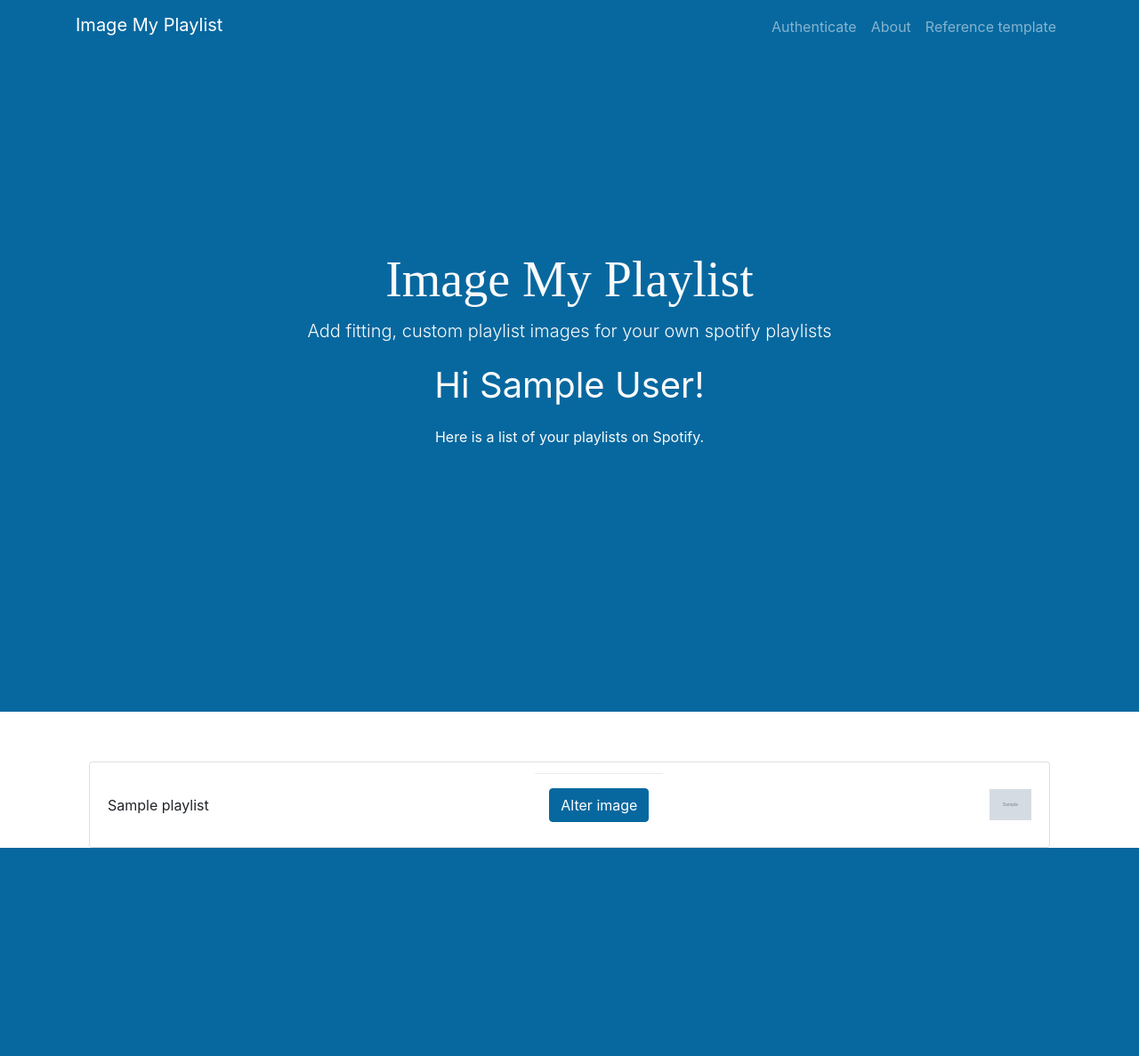
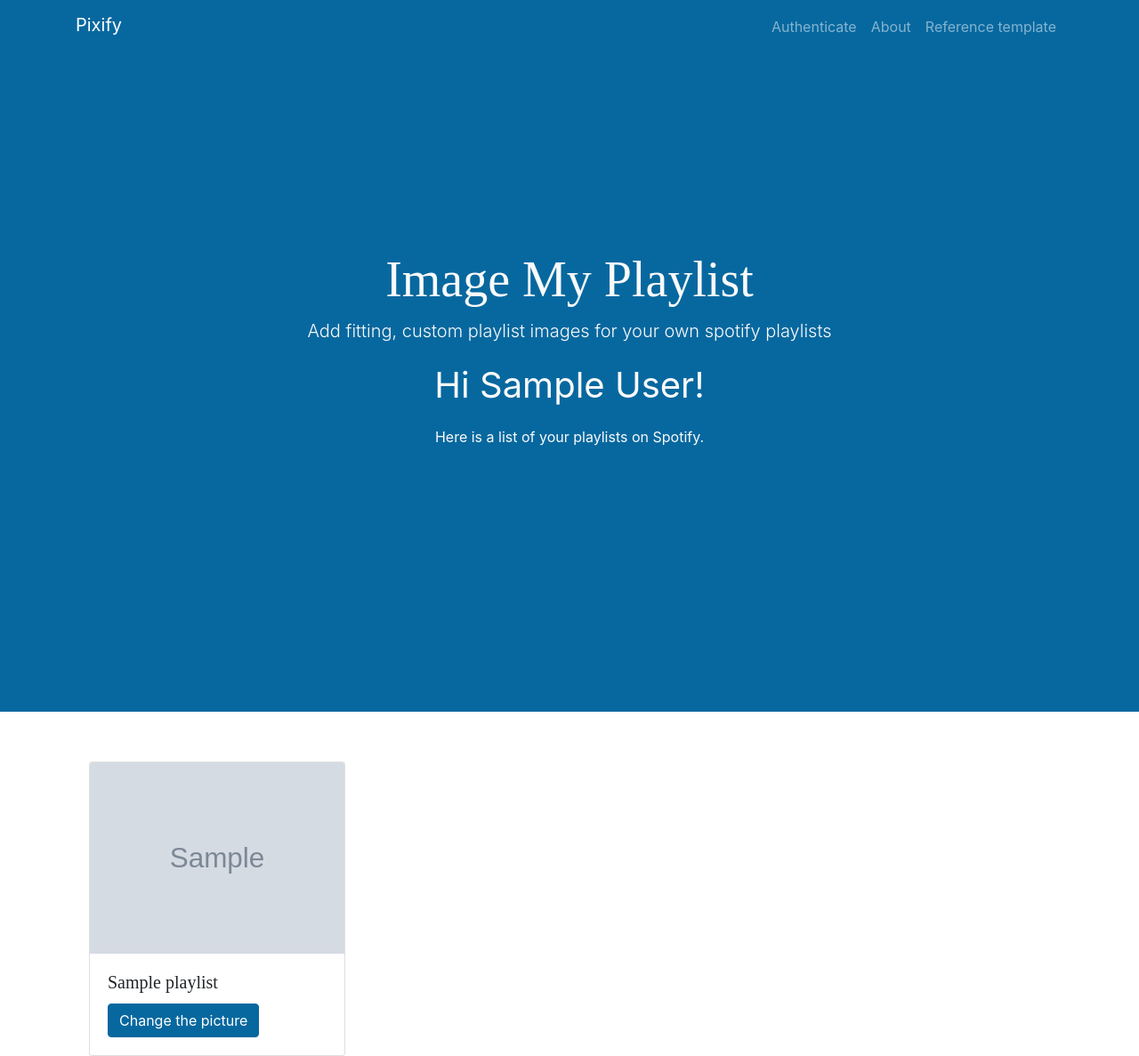
Before and after one commit to woutkonings/imagemyplaylist, a Flask app: template flaskr/templates/playlists.html in a window 1280 px wide. Shown: the whole page at 89% size. Before the commit the page ends 953 px from the top, so only its background shows below. Run offline with Flask 2, Linux system fonts and the light colour scheme; the template is opened without the code that fills it: most values are stand-ins (such as "Sample title", 1, 10 or a date in 2020); grey boxes marked "Sample" are stand-in pictures; some libraries are stand-ins or nearby versions; some web fonts are replaced.

Commit message:
better look and servers all playlists of user

```diff
--- a/flaskr/__init__.py
+++ b/flaskr/__init__.py
@@ -62,7 +62,7 @@ def create_app(test_config=None):
         if session.get('user_token') is None: #check if authentication already done
             return redirect('/spotify/auth')
         else:
-            playlists = sp.getUserPlaylists(session['user_token'])['items']
+            playlists = sp.getUserPlaylists(session['user_token'])
 
         return render_template('playlists.html',
                                    user_display_name=session['user_info']['display_name'],
--- a/flaskr/config.py
+++ b/flaskr/config.py
@@ -21,7 +21,7 @@ class Config():
     CALLBACK_URL_LOCAL = "http://192.168.1.108:2604"
     PATH = "spotify/callback/"
     #Add needed scope from spotify user
-    SCOPE = "playlist-modify-private playlist-modify-public user-library-modify user-read-private user-follow-read ugc-image-upload"
+    SCOPE = "playlist-modify-private playlist-modify-public user-library-modify user-read-private user-follow-read ugc-image-upload playlist-read-private playlist-read-collaborative"
     #token_data will hold authentication header with access code, the allowed scopes, and the refresh countdown
 
 
--- a/flaskr/templates/base.html
+++ b/flaskr/templates/base.html
@@ -4,7 +4,7 @@
 <head>
    <meta charset="utf-8">
     <meta name="viewport" content="width=device-width, initial-scale=1.0">
-    <title>Fresca Bootstrap 4 Theme Full Screen</title>
+    <title>Pixify</title>
     <meta name="description" content="Fresca is a free, open source Bootstrap 4 theme" />
     <meta name="generator" content="Themestr.app">
     <link rel="icon" href="http://themes.guide/favicon.ico" type="image/x-icon" />
@@ -19,6 +19,8 @@
     <link href="https://cdnjs.cloudflare.com/ajax/libs/ionicons/3.0.0/css/ionicons.css" rel="stylesheet">
     <link href="static/fresca.css" rel="stylesheet">
     <link href="static/template.css" rel="stylesheet">
+    {% block scripts_content %}
+    {% endblock %}
 </head>
 
 <body data-spy="scroll" data-target="#navbar1" data-offset="60">
@@ -28,7 +30,7 @@
     </header>
      <nav class="navbar fixed-top navbar-expand-lg navbar-dark bg-primary" id="navbar1">
         <div class="container">
-            <a class="navbar-brand mr-1 mb-1 mt-0" href="/">Image My Playlist</a>
+            <a class="navbar-brand mr-1 mb-1 mt-0" href="/">Pixify</a>
             <button class="navbar-toggler" type="button" data-toggle="collapse" data-target="#collapsingNavbar">
                 <span class="navbar-toggler-icon"></span>
             </button>
--- a/flaskr/templates/playlists.html
+++ b/flaskr/templates/playlists.html
@@ -25,26 +25,25 @@
 <section class="container">
 
             <div class="container h-100">
-                <ul class="list-group">
+                <div class="row">
                     {% for playlist in playlists_data %}
                         {% set playlist_id = playlist['id'] %}
                         {% set playlist_name = playlist['name'] %}
                         {% set playlist_url = playlist['external_urls']['spotify'] %}
                         {% set playlist_img_url = playlist['images'][0]['url'] %}
                         {% set tracks = playlist['tracks']['href'] %}
-                        <div class="list-group-item list-group-item d-flex justify-content-between align-items-center playlists">
-                            <span>{{ playlist_name }}</span>
-                            <div class="modal-footer">
-                                <a href="query/{{ playlist_id }}" class="btn btn-primary mt-auto" type="button">
-                                    Alter image
-                                </a>
+                        <div class="col-4">
+                        <div class="card" style="width: 18rem;">
+                            <img src="{{ playlist_img_url }}" class="card-img-top" alt="...">
+                            <div class="card-body">
+                              <h5 class="card-title">{{ playlist_name }}</h5>
+                              <!-- <p class="card-text">Some quick example text to build on the card title and make up the bulk of the card's content.</p> -->
+                              <a href="query/{{ playlist_id }}" class="btn btn-primary">Change the picture</a>
                             </div>
-                            <div>
-                                <img src="{{ playlist_img_url }}" style="max-width: 47px;" alt="">
-                            </div>
+                          </div>
                         </div>
                     {% endfor %}
-                </ul>
+                </div>
             </div>
         </section>
 {% endblock %}
```
Also changed, not shown: flaskr/spotify_api.py (+27 -3 lines).
